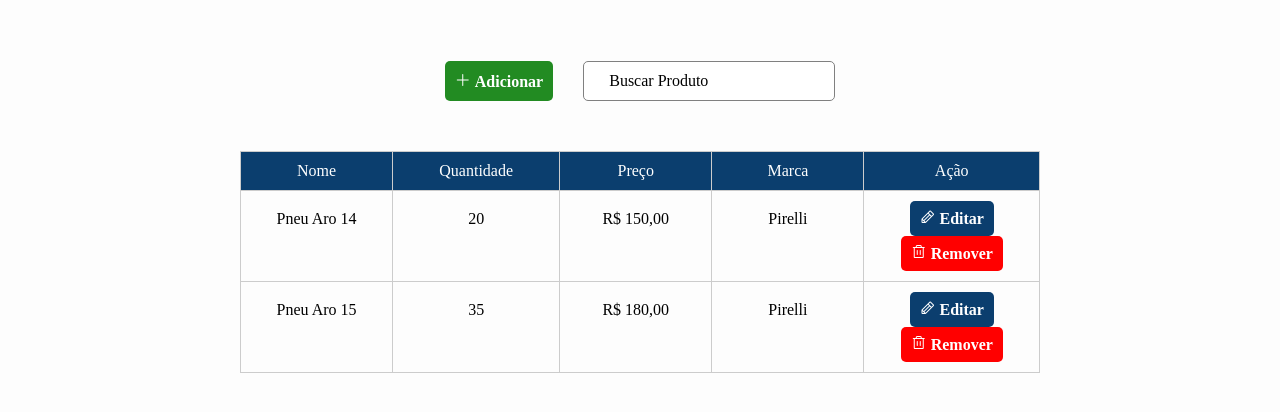
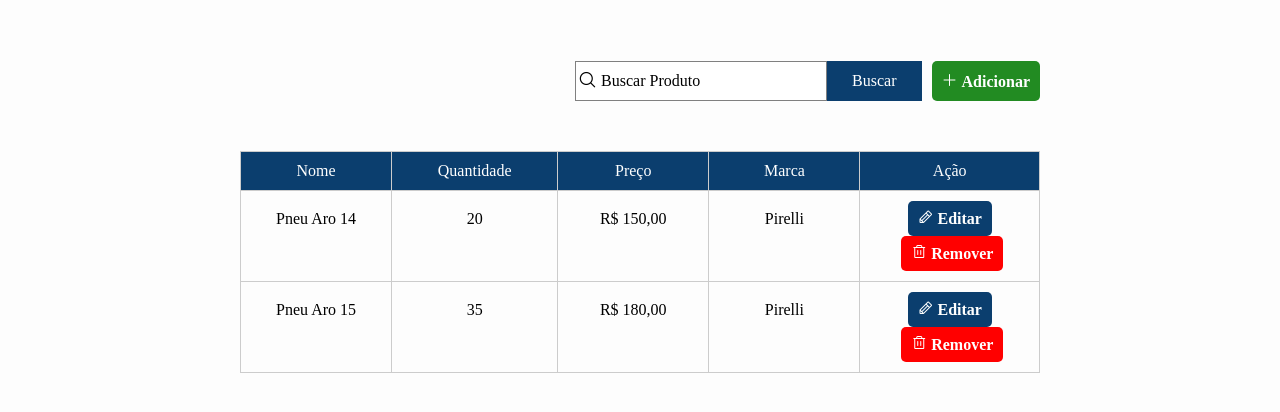
Before and after one commit to ridkhj/Thub, a plain HTML site: page client/index.html in a window 1280 px wide. Shown: the part 156-568 px from the top of the page. Drawn offline with nearby package versions, Linux system fonts and the light colour scheme.

Commit message:
Refactor: Refazendo estilos do botão de Adicionar e do input de busca

```diff
--- a/client/css/style.css
+++ b/client/css/style.css
@@ -52,14 +52,13 @@ main {
 .container {
   padding-top: 4rem;
   display: flex;
-  justify-content: center;
-  gap: 30px;
+  justify-content: flex-end;
+  gap: 10px;
 }
 
 .container input {
   padding: 10px 25px;
   border: 1px solid gray;
-  border-radius: 5px;
 
   &::placeholder {
     color: black;
@@ -67,6 +66,31 @@ main {
 
   &:focus {
     outline: none;
+  }
+}
+
+.search {
+  display: flex;
+  border-collapse: collapse;
+  position: relative;
+}
+
+.ph-magnifying-glass {
+  position: relative;
+  left: 22px;
+  bottom: -9px;
+  font-size: 19px;
+}
+
+.search button {
+  padding: 10px 25px;
+  background-color: #0b3e6e;
+  color: white;
+  cursor: pointer;
+  transition: 0.5s;
+
+  &:hover {
+    opacity: 0.7;
   }
 }
 
@@ -129,6 +153,7 @@ thead {
   transition: 0.5s;
   font-weight: 600;
   border-radius: 5px;
+  margin-left: 5px;
 
   &:hover {
     opacity: 0.8;
--- a/client/index.html
+++ b/client/index.html
@@ -24,8 +24,12 @@
   <main>
     <h1 class="title">Cadastro de produtos</h1>
     <div class="container">
+      <div class="search">
+        <i class="ph ph-magnifying-glass"></i>
+        <input type="search" placeholder="Buscar Produto">
+        <button type="submit">Buscar</button>
+      </div>
       <button class="add"><i class="ph ph-plus"></i> Adicionar</button>
-      <input type="search" placeholder="Buscar Produto">
     </div>
     <div class="table">
       <table>
```
